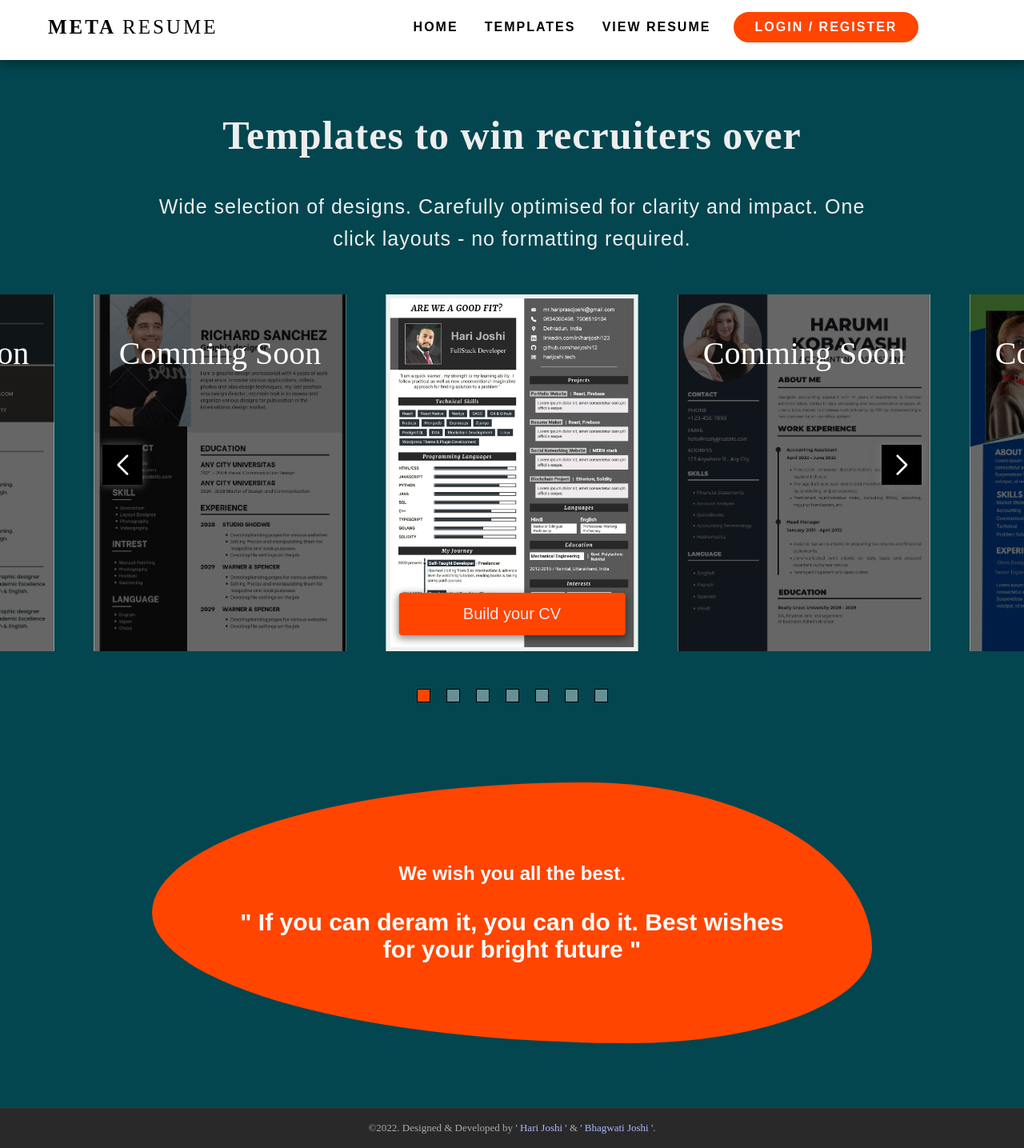
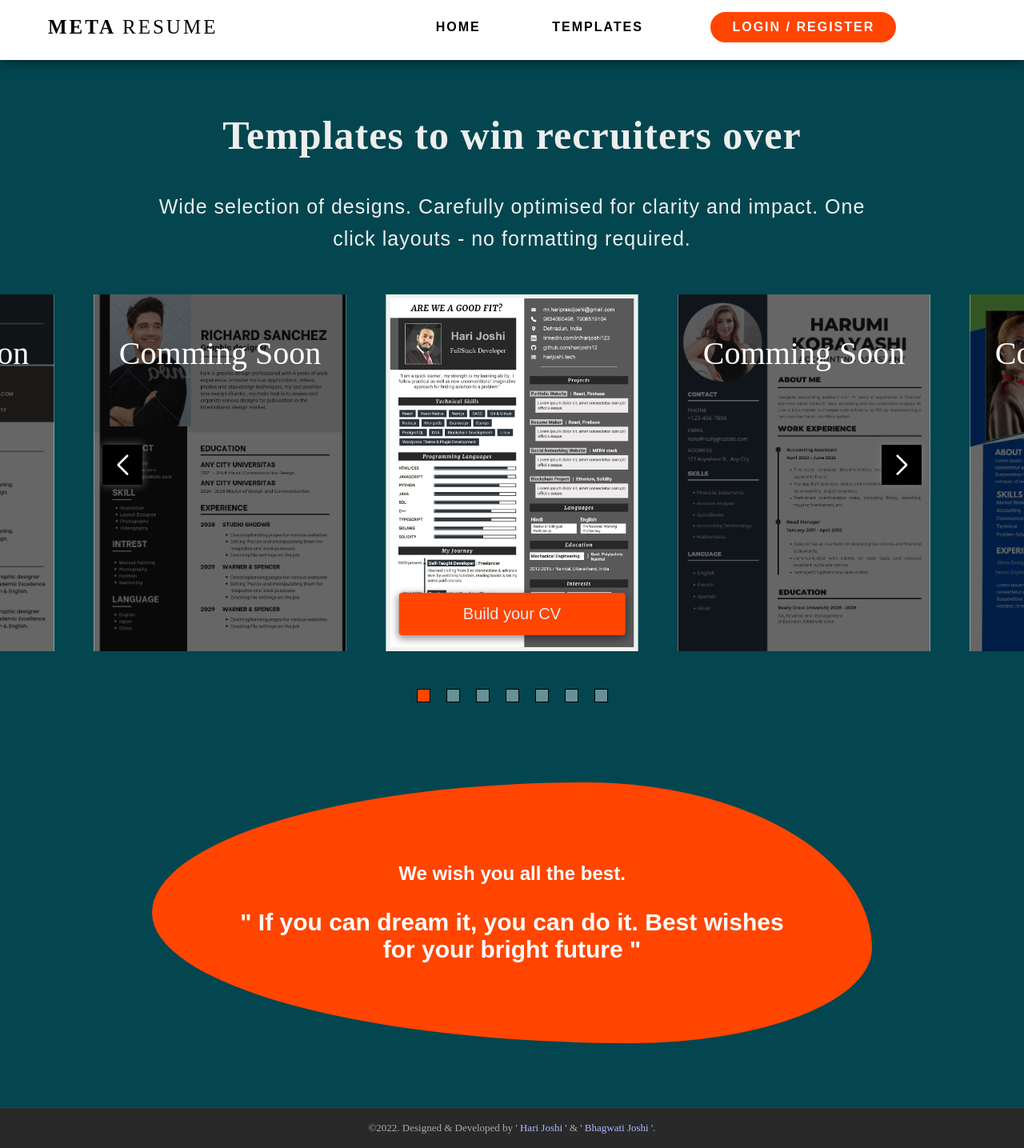
Before and after one commit to harijoshi12/final-resume-builder-frontend, a Next.js app: page /resume-templates in a window 1280 px wide. Shown: the whole page at 80% size. Built offline with nearby package versions, Linux system fonts and the light colour scheme; no server answers.

Commit message:
navbar and header css improved

```diff
--- a/components/Header/Header.css
+++ b/components/Header/Header.css
@@ -242,6 +242,9 @@ header .burger.toggle .line3 {
     justify-content: center;
     align-items: center;
     width: 50%;
+    min-width: -webkit-fit-content;
+    min-width: -moz-fit-content;
+    min-width: fit-content;
     white-space: nowrap;
     font-size: 20px;
     font-weight: bold;
--- a/components/Header/Header.jsx
+++ b/components/Header/Header.jsx
@@ -197,9 +197,9 @@ function Header({ setIsMousein }) {
                 <a className={router.pathname === "/dashboard" ? "active" : ""} ref={link3}>Dashboard</a>
               </Link>
             )}
-            <Link href="/view-resume">
+            {/* <Link href="/view-resume">
               <a className={router.pathname === "/view-resume" ? "active" : ""} ref={link5}>View Resume</a>
-            </Link>
+            </Link> */}
             {!currentUser &&
               <Link href="/login">
                 <a className={router.pathname === "/login" ? "active login_register" : "login_register"}>Login / Register</a>
--- a/components/Header/Header.scss
+++ b/components/Header/Header.scss
@@ -270,6 +270,7 @@ header {
         justify-content: center;
         align-items: center;
         width: 50%;
+        min-width: fit-content;
         // background-color: gray;
         white-space: nowrap;
         font-size: 20px;
--- a/pages/resume-templates/index.jsx
+++ b/pages/resume-templates/index.jsx
@@ -144,7 +144,7 @@ const ResumeTemplates = () => {
               <div className={styles.wish}>
                 <h1>We wish you all the best.</h1>
                 <h3>
-                  " If you can deram it, you can do it. Best wishes for your
+                  " If you can dream it, you can do it. Best wishes for your
                   bright future "
                 </h3>
               </div>
```
Also changed, not shown: 1 other file (tests, documents, lock files or other folders).
